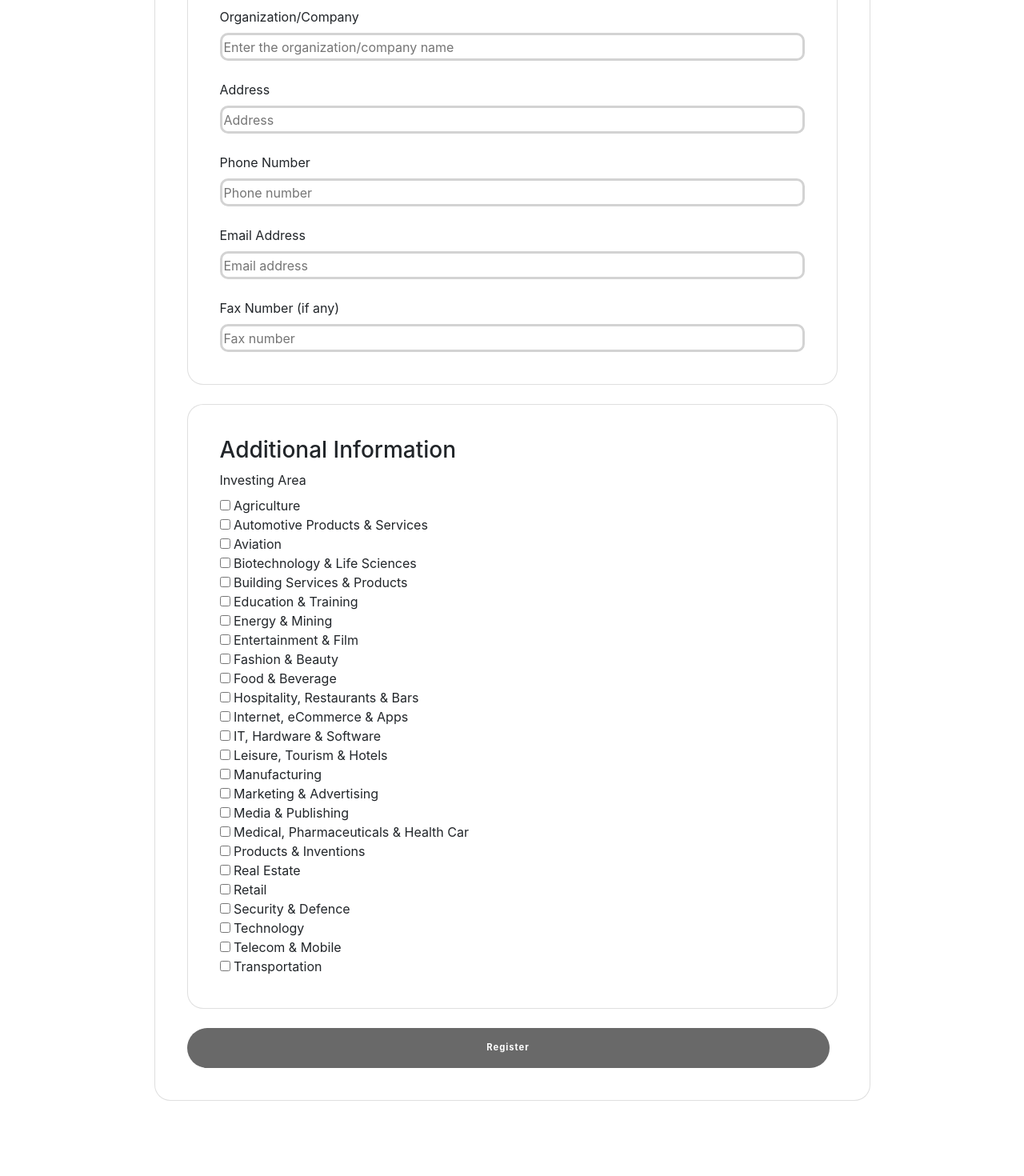
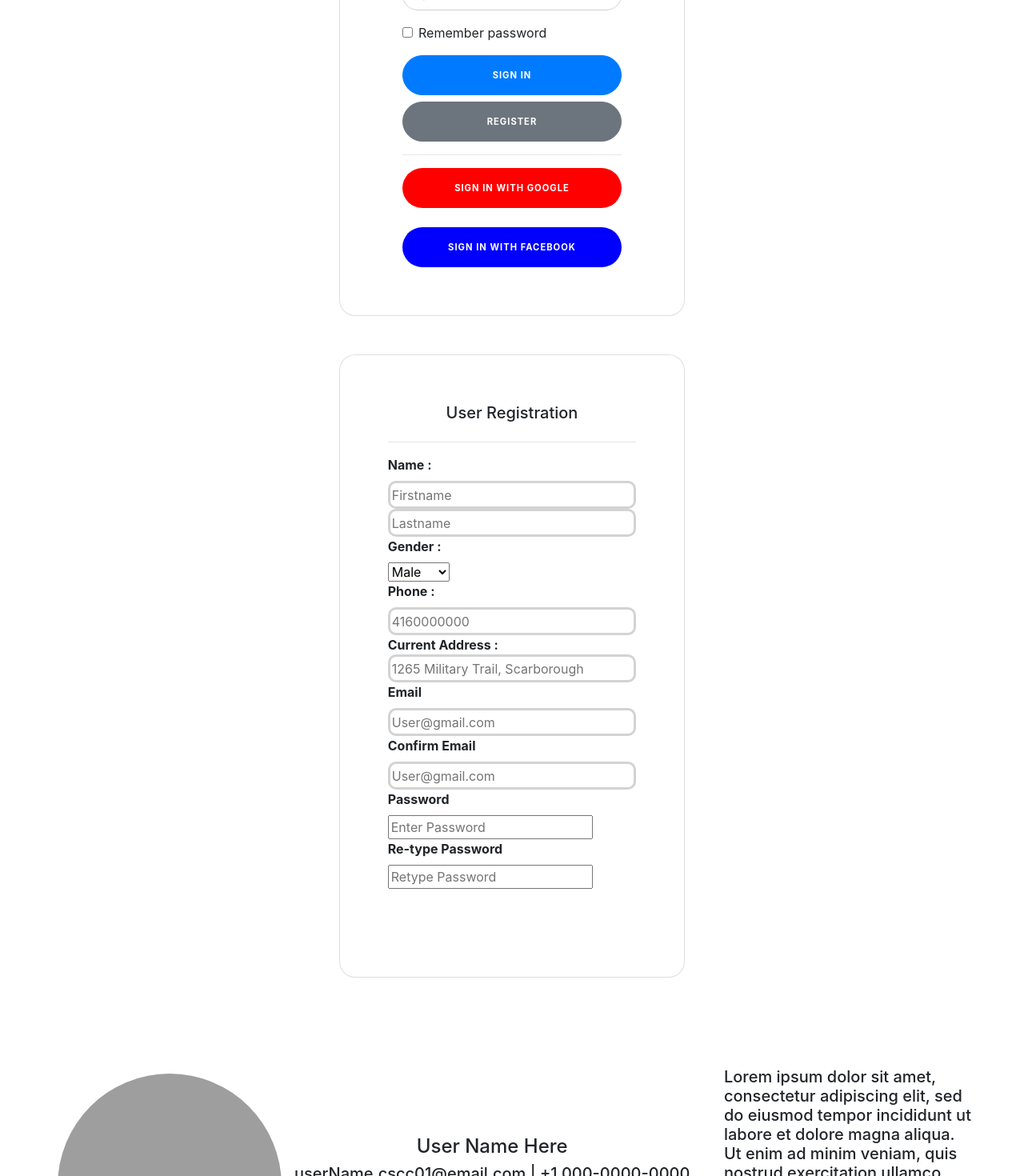
Before and after one commit to t-jung/African-Impact-Project, a React (Create React App) app in the folder c01/: page / in a window 1280 px wide. Shown: the part 220-1690 px from the top of the page at 80% size. Before the commit the page ends 1596 px from the top, so only its background shows below. Built offline with nearby package versions, Linux system fonts and the light colour scheme; grey boxes are pictures that could not be loaded.

Commit message:
handle button in the PartnerForm.css and add components in the app.js

```diff
--- a/c01/src/App.js
+++ b/c01/src/App.js
@@ -10,6 +10,9 @@ import { BrowserRouter as Router, Route } from 'react-router-dom'
 function App() {
   return (
     <div className="App">
+      <LoginForm/><br/><br/>
+      <RegisterForm/><br/><br/>
+      <ProfileForm/><br/><br/>
       <PartnerRegistrationForm/>
     </div>
   );
--- a/c01/src/PartnerRegistrationFormComponents/PartnerForm.css
+++ b/c01/src/PartnerRegistrationFormComponents/PartnerForm.css
@@ -18,7 +18,10 @@ input[type="text"].onclick{
 }
 
 .btn{
-    background-color: dimgrey;
     color: white;
     height: 50px;
 }
+
+.btn2{
+    background-color: dimgray;
+}
--- a/c01/src/PartnerRegistrationFormComponents/PartnerRegistrationForm.js
+++ b/c01/src/PartnerRegistrationFormComponents/PartnerRegistrationForm.js
@@ -61,7 +61,7 @@ const PartnerRegistrationForm = () => {
                     </form>
                 </div>
                 <br/>
-                <button type="submit" class="btn">Register</button>
+                <button type="submit" class="btn btn2">Register</button>
         </div>
         </div>
     </div>
```
